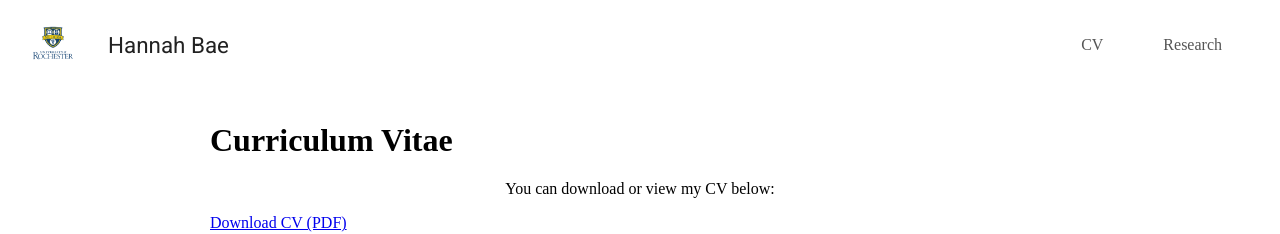
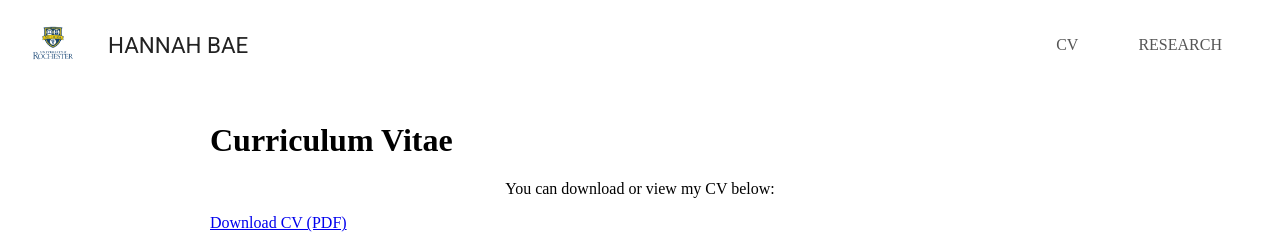
Before and after one commit to hannahbae895/hannahbae895.github.io, a Jekyll site: the page built from CV.html, in a window 1280 px wide. Shown: the top 234 px of the page. Built offline with Jekyll 4.4.1, drawn with Linux system fonts in a browser that asks for light colours; some web fonts are replaced.

Commit message:
Update default.html

```diff
--- a/_layouts/default.html
+++ b/_layouts/default.html
@@ -32,14 +32,14 @@
     <a href="{{ '/' | relative_url }}" class="site-logo-link">
       <img src="{{ '/assets/images/ur_logo.png' | relative_url }}" alt="Site Logo" />
     </a>
-    <a href="{{ '/' | relative_url }}" class="site-title">Hannah Bae</a>
+    <a href="{{ '/' | relative_url }}" class="site-title">HANNAH BAE</a>
   </div>
 </header>
 
 <header class="site-header-right">
   <nav class="site-nav">
     <a href="{{ '/CV.html' | /CV.html }}">CV</a>
-    <a href="{{ '/research.html' | /research.html }}">Research</a>
+    <a href="{{ '/research.html' | /research.html }}">RESEARCH</a>
   </nav>
 </header>
 </header>
```
